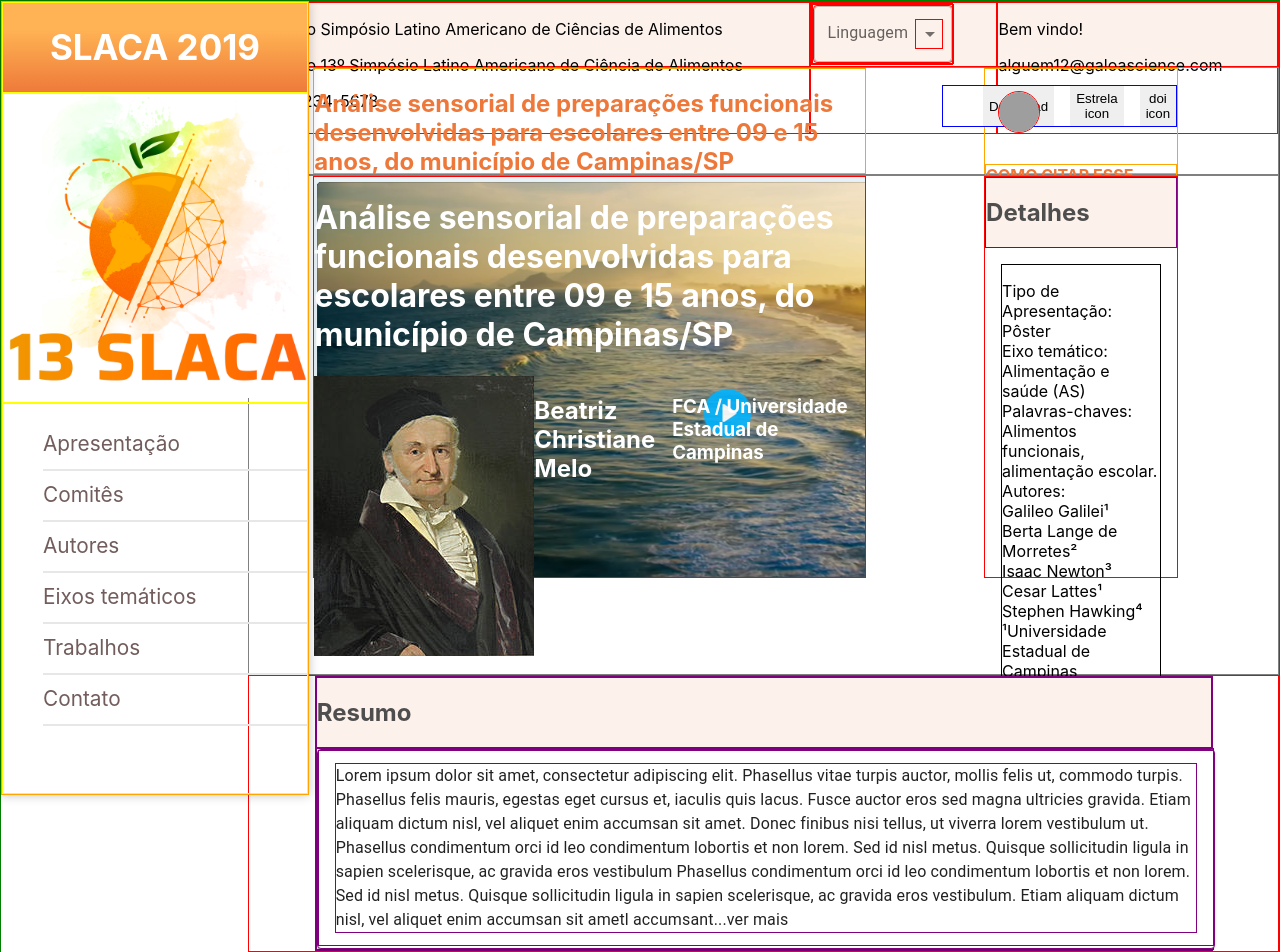
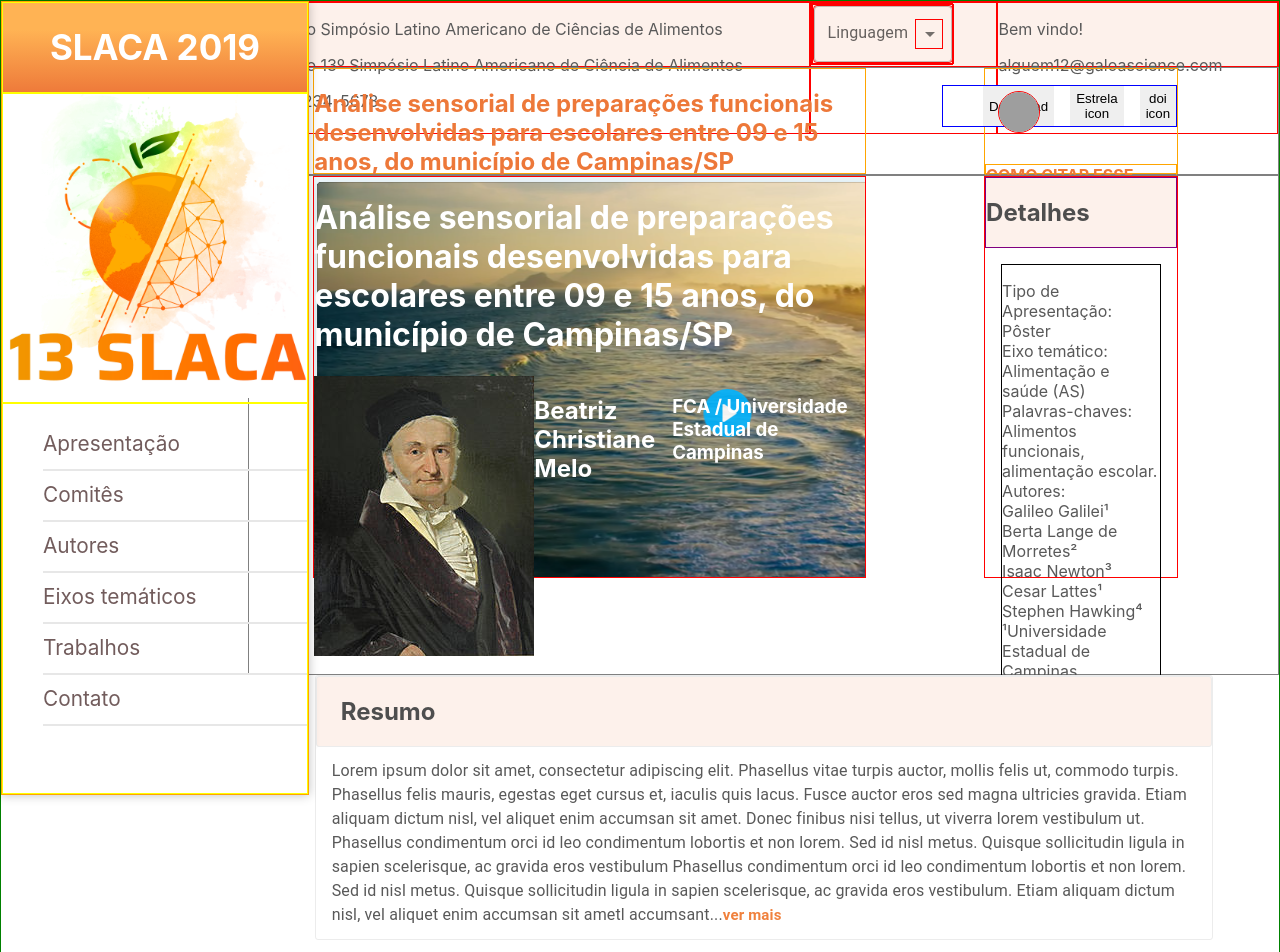
Before and after one commit to LarissaLanes/Chuva-Slaca, a React (Create React App) app in the folder slaca/: page / in a window 1280 px wide. Shown: the top 952 px of the page. Built offline with nearby package versions, Linux system fonts and the light colour scheme; grey boxes are pictures that could not be loaded; the HTML template or start-up script is replaced by a standard one.

Commit message:
accordions estilizados

```diff
--- a/slaca/src/components/Questions.js
+++ b/slaca/src/components/Questions.js
@@ -1,6 +1,7 @@
 import { DivQuestions } from "../styled/Questions-styled";
 import MoreVertRoundedIcon from '@mui/icons-material/MoreVertRounded';
 import FavoriteRoundedIcon from '@mui/icons-material/FavoriteRounded';
+
 
 const Questions = () => {
     return(
--- a/slaca/src/components/Text.js
+++ b/slaca/src/components/Text.js
@@ -1,10 +1,11 @@
 import { DivText } from "../styled/Text-styled";
 import Accordions from "./bootstratp/Accordion";
+import "../styled/style.css"
 
 const Text = () => {
     return(
         <DivText>
-            <div>
+            <div className="border-create">
                 <section>
                     <h2>Resumo</h2>
                 </section>
--- a/slaca/src/components/bootstratp/Accordion.js
+++ b/slaca/src/components/bootstratp/Accordion.js
@@ -3,13 +3,14 @@ import Accordion from '@mui/material/Accordion';
 import AccordionSummary from '@mui/material/AccordionSummary';
 import Typography from '@mui/material/Typography';
 import AccordionDetails from '@mui/material/AccordionDetails';
+import "../../styled/style.css"
 
 export default function AccordionComponents() {
   return (
     <div>
-      <Accordion>
+      <Accordion disableElevation variant="contained">
           <AccordionSummary >
-              <Typography sx={{width: "100%", flexShrink: 0}}>
+              <Typography sx={{width: "100%", flexShrink: 0}} >
               Lorem ipsum dolor sit amet, consectetur adipiscing elit.
               Phasellus vitae turpis auctor, mollis felis ut, commodo turpis.
               Phasellus felis mauris, egestas eget cursus et, iaculis quis lacus.
@@ -19,11 +20,11 @@ export default function AccordionComponents() {
               Phasellus condimentum orci id leo condimentum lobortis et non lorem. Sed id nisl metus.
               Quisque sollicitudin ligula in sapien scelerisque, ac gravida eros vestibulum Phasellus condimentum orci id leo condimentum lobortis et non lorem. Sed id nisl metus.
               Quisque sollicitudin ligula in sapien scelerisque, ac gravida eros vestibulum.
-              Etiam aliquam dictum nisl, vel aliquet enim accumsan sit ametl accumsant...ver mais
+              Etiam aliquam dictum nisl, vel aliquet enim accumsan sit ametl accumsant...<h5>ver mais</h5>
               </Typography>
           </AccordionSummary>
           <AccordionDetails >
-            <Typography sx={{width: "95%", flexShrink: 0}}>
+            <Typography sx={{width: "95%", flexShrink: 0}} >
               Lorem ipsum dolor sit amet, consectetur adipiscing elit.
               Phasellus vitae turpis auctor, mollis felis ut, commodo turpis.
               Phasellus felis mauris, egestas eget cursus et, iaculis quis lacus.
@@ -51,7 +52,7 @@ export default function AccordionComponents() {
             </Typography>
           </AccordionDetails>
           <AccordionDetails>
-             <Typography sx={{width: "95%", flexShrink: 0}}>
+             <Typography sx={{width: "95%", flexShrink: 0}} >
               Lorem ipsum dolor sit amet, consectetur adipiscing elit.
               Phasellus vitae turpis auctor, mollis felis ut, commodo turpis.
               Phasellus felis mauris, egestas eget cursus et, iaculis quis lacus.
--- a/slaca/src/styled/Text-styled.js
+++ b/slaca/src/styled/Text-styled.js
@@ -1,7 +1,7 @@
 import styled from "styled-components"
 
 export const DivText = styled.div`
-    border: solid red 1px;
+    /* border: solid red 1px; */
     /* height: 25vh; */
     /* display: grid; */
     /* grid-template-rows: 1fr 3fr; */
@@ -10,16 +10,19 @@ export const DivText = styled.div`
     align-items:center;
 
     div{
-        border: solid 1px purple;
+        /* border: solid 1px purple; */
         width: 70vw;
 
 
         section{
+            border: solid 1px #ECECEC;
+            border-radius: 3px;
             background-color:#FDF1EB;
-            border: solid 1px purple;
+            /* border: solid 1px purple; */
 
             h2{
                 color: #4E4E4E;
+                margin-left: 1em;
             }
         }
 
--- a/slaca/src/styled/style.css
+++ b/slaca/src/styled/style.css
@@ -6,3 +6,13 @@
     border: solid 1px #ECECEC;
     border-radius: 3px;
 }
+
+h5{
+    color:#F0813D;
+    display: inline;
+    font-size: 15px;
+}
+
+p{
+    color: #595959;
+}
```
